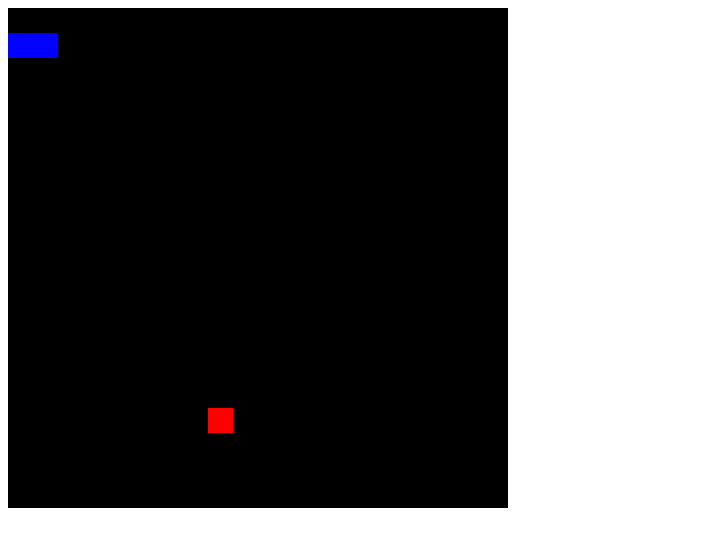
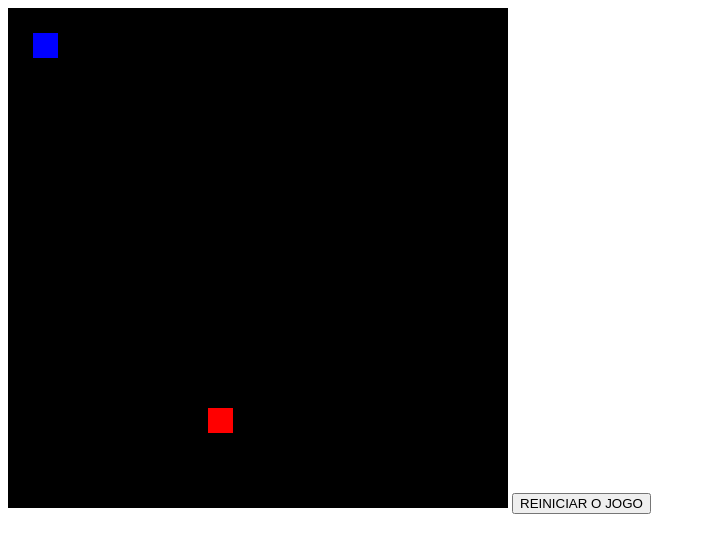
Before and after one commit to sieg3d/Snake-DevWeb-II, a plain HTML site: page index.html in a window 1280 px wide. Shown: the whole page, without its empty margins (0-706 px from the left). Drawn offline with Linux system fonts and the light colour scheme.

Commit message:
Reiniciar partida
Criado o botão.
Proximo passo é organizar a pagina

```diff
--- a/index.html
+++ b/index.html
@@ -9,7 +9,7 @@
 
 <body>
     <canvas id="tela"></canvas>
-
+    <button id="reiniciar" onclick="reiniciarJogo()">REINICIAR O JOGO</button>
     <script src="script.js"></script>
 </body>
 
--- a/script.js
+++ b/script.js
@@ -13,6 +13,18 @@ var macaY
 var fim = false
 var pontos = -1
 
+function reiniciarJogo(){
+    fim = false;
+    pontos = -1;
+    cobraX = tamanho;
+    cobraY = tamanho;
+    velocidadeX = 0;
+    velocidadeY = 0;
+    cobra = [];
+    comida();
+}
+
+
 window.onload = function () {
     fundo = document.getElementById("tela")
     fundo.width = colunas * tamanho
@@ -20,9 +32,7 @@ window.onload = function () {
     conteudo = fundo.getContext("2d")
 
     comida()
-    for (let i = 0; i < 3; i++) {
-        cobra.push([cobraX - tamanho * i, cobraY]);
-    }
+
     document.addEventListener("keyup", direcao)
     setInterval(atualiza, 1000 / 10)
 }
```
